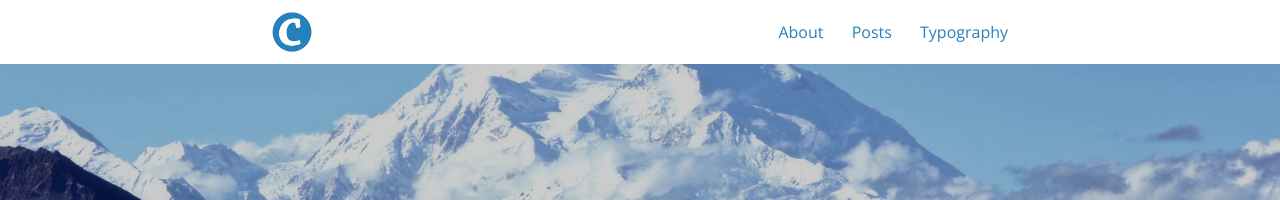
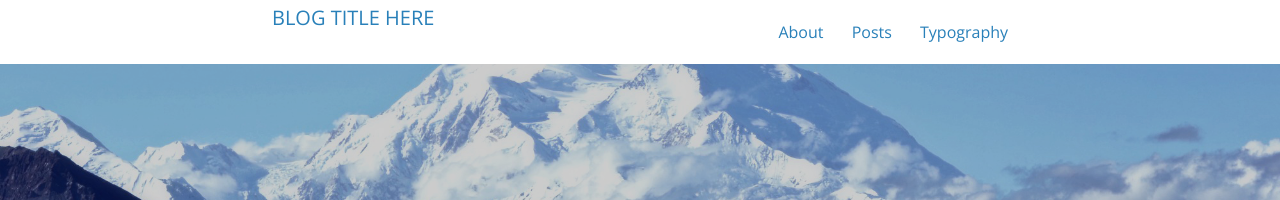
Before and after one commit to umranhaji/umranhaji.github.io, a Jekyll site: the page built from index.html, in a window 1280 px wide. Shown: the top 200 px of the page. Built offline with Jekyll 4.4.1, drawn with Linux system fonts in a browser that asks for light colours; nearby versions of some CDN libraries; the list of posts is cut into pages by our own code.

Commit message:
Updated '_config.yml' via CloudCannon

```diff
--- a/_config.yml
+++ b/_config.yml
@@ -21,7 +21,8 @@ description: >
 baseurl: "/umranhaji.github.io" # the subpath of your site, e.g. /blog/
 url: "http://umranhaji.github.io" # the base hostname & protocol for your site
 cover: "/assets/header_image.jpg"
-logo: "/assets/logo.png"
+#logo: "/assets/logo.png"
+logo:
 
 # Build settings
 markdown: kramdown
```
